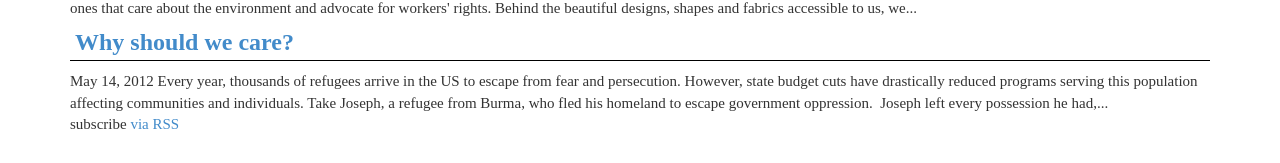
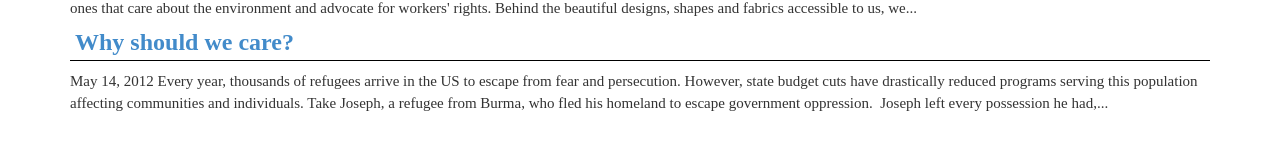
Before and after one commit to seattlemuses/seattlemuses.github.io, a Jekyll site: the page built from blog.html, in a window 1280 px wide and 900 px high, scrolled down 3827 px. Shown: the part 734-897 px from the top of the window. Built offline with Jekyll 4.4.1, drawn with Linux system fonts in a browser that asks for light colours; nearby versions of some CDN libraries; after the commit the page ends 4695 px from its top, so only the background shows below that.

Commit message:
Fix layouts.
Fix layout formatting and remove RSS from blog.html.

```diff
--- a/_layouts/default.html
+++ b/_layouts/default.html
@@ -1,9 +1,10 @@
+<!DOCTYPE html>
 <!--[if lt IE 7]>      <html class="no-js lt-ie9 lt-ie8 lt-ie7"> <![endif]-->
 <!--[if IE 7]>         <html class="no-js lt-ie9 lt-ie8"> <![endif]-->
 <!--[if IE 8]>         <html class="no-js lt-ie9"> <![endif]-->
 <!--[if gt IE 8]><!--> <html class="no-js"> <!--<![endif]-->
 
-  {% include head.html %}
+{% include head.html %}
 
     <body>
         <!--[if lt IE 7]>
@@ -11,7 +12,7 @@
         <![endif]-->
 
     <div class="container">
-    {% include header.html %}
+{% include header.html %}
     <div class="breadcrumb muses-breadcrumb">
       <li><a href="/index.html">Muses</a></li>
       <li>Stories</li>
@@ -26,7 +27,7 @@
 
     </div> <!-- /container -->
 
-    {% include footer.html %}
+{% include footer.html %}
 
   </body>
 
--- a/blog.html
+++ b/blog.html
@@ -14,6 +14,4 @@
     </div>
     {% endfor %}
 
-  <p class="rss-subscribe">subscribe <a href="{{ "/feed.xml" | prepend: site.baseurl }}">via RSS</a></p>
-
 </div>
```
